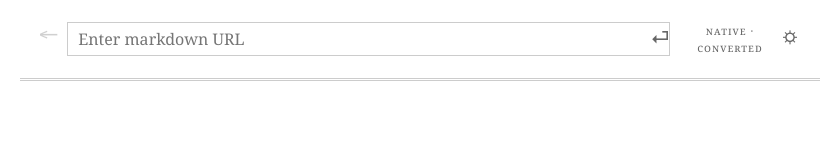
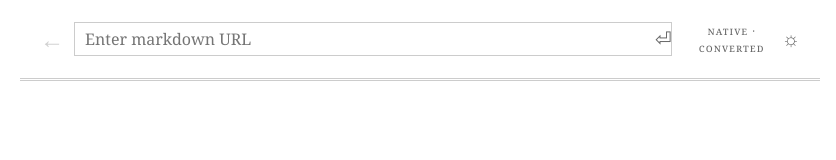
Before and after one commit to RadarOperator/Kietera-dev, a plain HTML site: page mdbrowse.html in a window 1280 px wide. Shown: the full height of the page, 220-1056 px from the left. Drawn offline with Linux system fonts and the light colour scheme.

Commit message:
trying to get the nice flipped tilde back by font

```diff
--- a/mdbrowse.html
+++ b/mdbrowse.html
@@ -14,7 +14,8 @@
             max-width: 800px;
             margin: 0 auto;
             padding: 20px;
-            font-family: "Palatino Linotype", Palatino, "Book Antiqua", serif;
+            font-family: Georgia, serif;
+            /* font-family: "Palatino Linotype", Palatino, "Book Antiqua", serif; */
             line-height: 1.6;
             padding-top: 80px; /* Space for fixed nav */
         }
@@ -109,7 +110,7 @@
         }
         .input-indicator {
             position: absolute;
-            font-family: -apple-system, BlinkMacSystemFont, "Segoe UI", Roboto, "Helvetica Neue", Arial, sans-serif;
+            /* font-family: -apple-system, BlinkMacSystemFont, "Segoe UI", Roboto, "Helvetica Neue", Arial, sans-serif; */
             right: 10px;
             top: 50%;
             transform: translateY(-50%);
```
